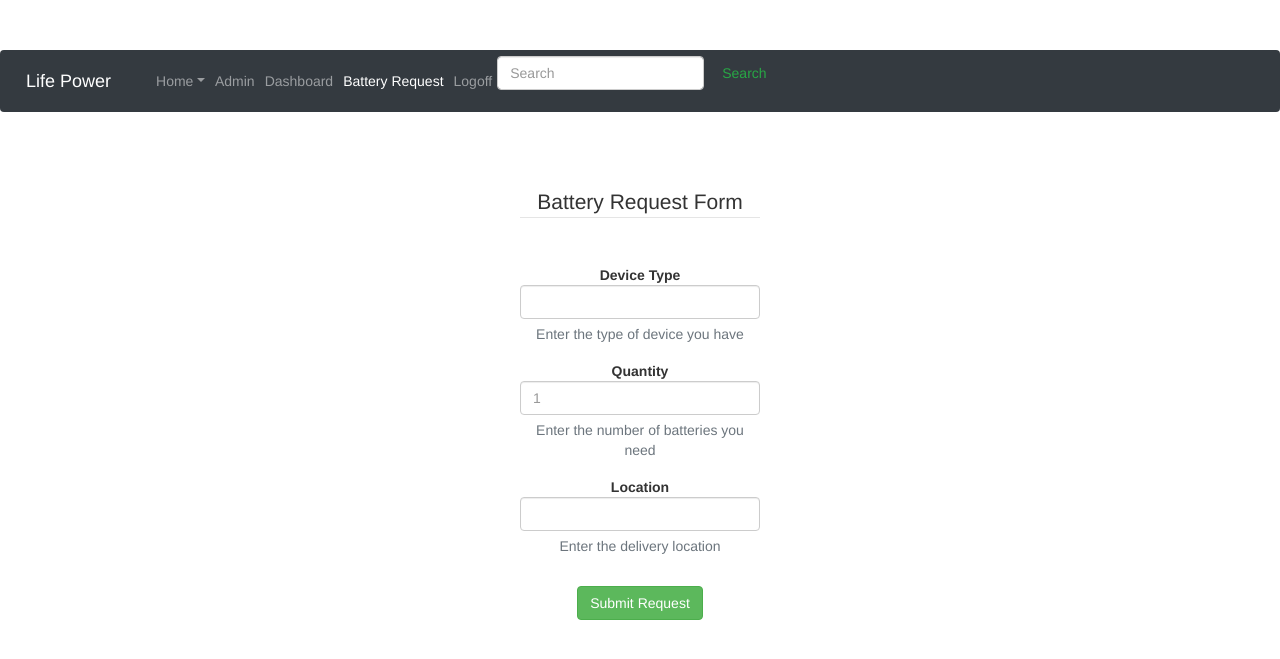
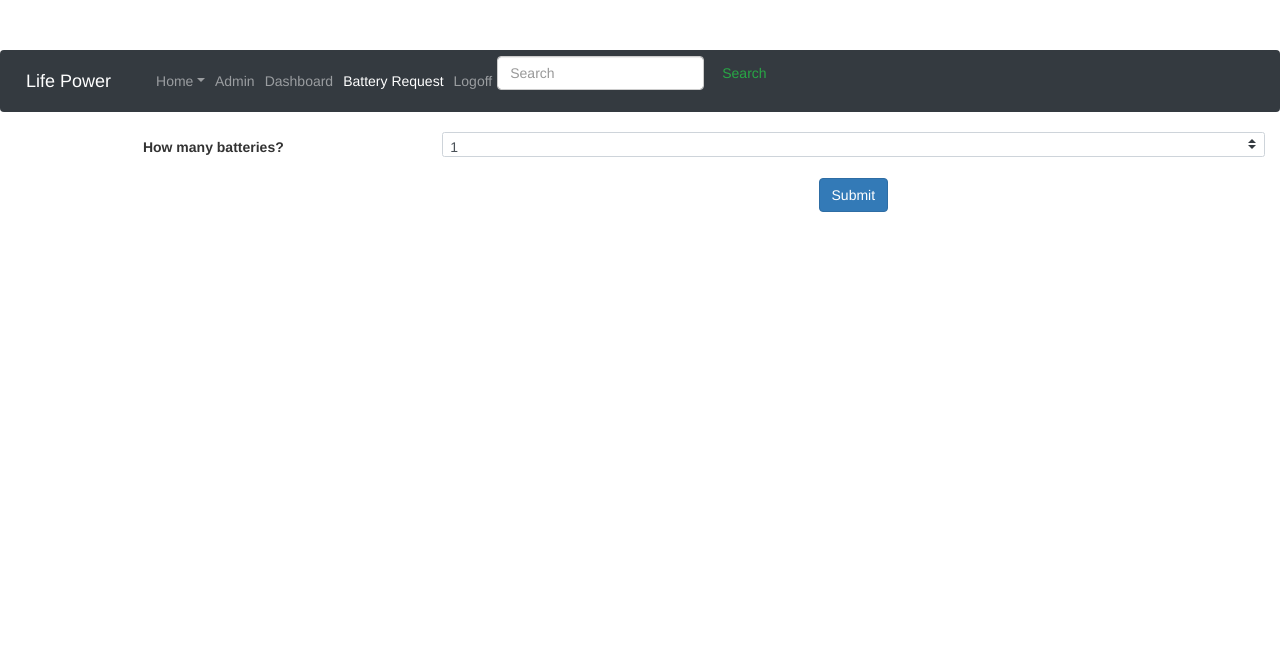
Before and after one commit to synac1/lifePower, a Flask app: template templates/request.html in a window 1280 px wide. Shown: the top 659 px of the page. Run offline with Flask 2, Linux system fonts and the light colour scheme; the template is opened without the code that fills it, so the values that code supplies are empty; some libraries are stand-ins or nearby versions.

Commit message:
Update request.html
    Form submittion should create should insert the following in to the database:

    SCENARIO: Costummer select two batteries to be delivered.
    1- on the database request table add a row
    2- get id of the request that was inserted
    3- insert as many rows in to the request_items table as there were Items requested
    e.g.: if 2 batteries requested then insert 2 row into request_item table.

    Note: Certain information will be empty until later such as id_user_courier,
    it will be filled out when the courier delivers the batteries.
    For request_items rows, id_item will be empty until courier delivers the batteries.

    CODE EXAMPLE:

    INSERT INTO request (id_user, status, created) VALUES( "1" , "new_request" , NOW());
    id_request = cursor.lastrowid;
    INSERT INTO request_items (id_request) VALUES( "100" );
    INSERT INTO request_items (id_request) VALUES( "100" );

```diff
--- a/templates/request.html
+++ b/templates/request.html
@@ -230,48 +230,28 @@
         <!--BODY -->
         <main class="col">
 
-          <form class="form-horizontal form" action='' method="POST">
-            <fieldset>
-              <div id="legend">
-                <legend class="">Battery Request Form</legend>
-              </div>
-              <br>
-              <div class="control-group">
-                <!-- Username -->
-                <label class="control-label" for="dt">Device Type</label>
-                <div class="controls">
-                  <input type="text" id="dt" name="dt" placeholder="" class="form-control mr-sm-2">
-                  <p class="help-block form-text text-muted">Enter the type of device you have</p>
-                </div>
-              </div>
+          <form>
+        <!-- make sure that the session fills this input out with the user id -->
+        <input type="hidden" name="id_user" value="">
 
-              <div class="control-group">
-                <!-- E-mail -->
-                <label class="control-label" for="email">Quantity</label>
-                <div class="controls">
-                  <input type="number" id="quantity" name="quantity" placeholder="1" class="form-control mr-sm-2">
-                  <p class="help-block form-text text-muted">Enter the number of batteries you need</p>
-                </div>
-              </div>
+        <div class="form-group row">
+            <label for="quatities" class="col-4 col-form-label">How many batteries?</label>
+            <div class="col-8">
+                <select id="quatities" name="quatities" class="custom-select">
+                    <option value="1">1</option>
+                    <option value="2">2</option>
+                    <option value="3">3</option>
+                </select>
+            </div>
+        </div>
+        <div class="form-group row">
+            <div class="offset-4 col-8">
+                <button name="submit" type="submit" class="btn btn-primary">Submit</button>
+            </div>
+        </div>
+    </form>
 
-              <div class="control-group">
-                <!-- Password-->
-                <label class="control-label" for="password">Location</label>
-                <div class="controls">
-                  <input type="text" id="location" name="location" placeholder="" class="form-control mr-sm-2">
-                  <p class="help-block form-text text-muted">Enter the delivery location</p>
-                </div>
-              </div>
 
-              <br>
-              <div class="control-group">
-                <!-- Button -->
-                <div class="controls">
-                  <button class="btn btn-success">Submit Request</button>
-                </div>
-              </div>
-            </fieldset>
-          </form>
         </main>
 
         <script src="https://maxcdn.bootstrapcdn.com/bootstrap/4.0.0/js/bootstrap.min.js" integrity="sha384-JZR6Spejh4U02d8jOt6vLEHfe/JQGiRRSQQxSfFWpi1MquVdAyjUar5+76PVCmYl" crossorigin="anonymous"></script>
```
